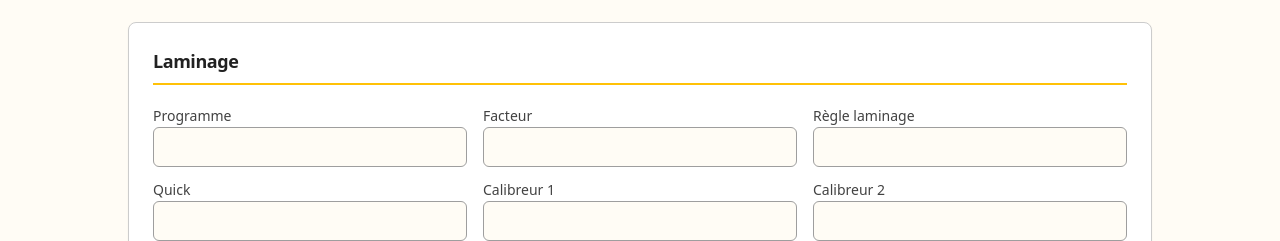
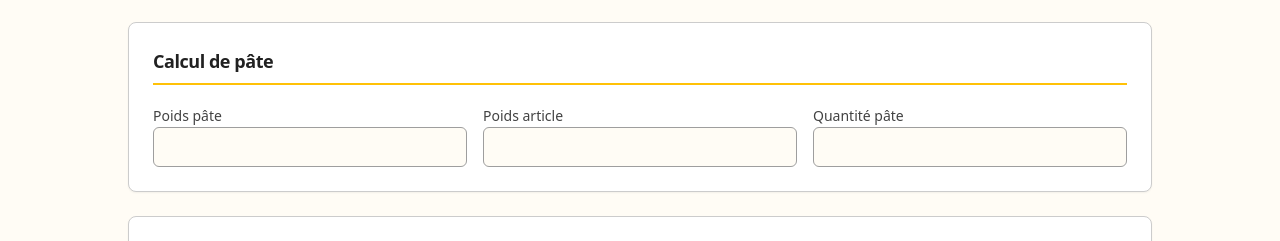
Before and after one commit to Topbreizh/reglageligne-6d2895e2, a React (Vite) app: page /nouveau-produit in a window 1280 px wide. Shown: the part 394-635 px from the top of the page. Built offline with nearby package versions, Linux system fonts and the light colour scheme; no server answers; the database is empty.

Commit message:
Fix: Display fields in "Calcul de pâte" block
Ensure fields in the "Calcul de pâte" block are displayed correctly.

```diff
--- a/src/components/ProduitForm.tsx
+++ b/src/components/ProduitForm.tsx
@@ -21,6 +21,9 @@ const EMPTY_PRODUIT: Produit = {
   codeArticle: "",
   numeroLigne: "",
   designation: "",
+  poidsPate: "",
+  poidsArticle: "",
+  quantitePate: "",
   programme: "",
   facteur: "",
   regleLaminage: "",
--- a/src/data/blocConfig.ts
+++ b/src/data/blocConfig.ts
@@ -1,4 +1,3 @@
-
 import { BlocConfiguration } from "@/types";
 
 export const blocsConfiguration: BlocConfiguration[] = [
@@ -15,9 +14,21 @@ export const blocsConfiguration: BlocConfiguration[] = [
     ]
   },
   {
+    id: "calculPate",
+    nom: "Calcul de pâte",
+    ordre: 2,
+    lignesApplicables: ["*"],
+    visible: true,
+    champs: [
+      { id: "poidsPate", nom: "Poids pâte", nomTechnique: "poidsPate", ordre: 1, visible: true, lignesApplicables: ["*"] },
+      { id: "poidsArticle", nom: "Poids article", nomTechnique: "poidsArticle", ordre: 2, visible: true, lignesApplicables: ["*"] },
+      { id: "quantitePate", nom: "Quantité pâte", nomTechnique: "quantitePate", ordre: 3, visible: true, lignesApplicables: ["*"] }
+    ]
+  },
+  {
     id: "laminage",
     nom: "Laminage",
-    ordre: 2,
+    ordre: 3,
     lignesApplicables: ["*"],
     visible: true,
     champs: [
@@ -41,7 +52,7 @@ export const blocsConfiguration: BlocConfiguration[] = [
   {
     id: "faconnage146",
     nom: "Façonnage 1-4-6",
-    ordre: 3,
+    ordre: 4,
     lignesApplicables: ["1", "4", "6"],
     visible: true,
     champs: [
@@ -56,7 +67,7 @@ export const blocsConfiguration: BlocConfiguration[] = [
   {
     id: "guillotine",
     nom: "Guillotine",
-    ordre: 4,
+    ordre: 5,
     lignesApplicables: ["*"],
     visible: true,
     champs: [
@@ -69,7 +80,7 @@ export const blocsConfiguration: BlocConfiguration[] = [
   {
     id: "distributeurCreme",
     nom: "Distributeur crème",
-    ordre: 5,
+    ordre: 6,
     lignesApplicables: ["*"],
     visible: true,
     champs: [
@@ -81,7 +92,7 @@ export const blocsConfiguration: BlocConfiguration[] = [
   {
     id: "faconnage25",
     nom: "Façonnage 2-5",
-    ordre: 6,
+    ordre: 7,
     lignesApplicables: ["2", "5"],
     visible: true,
     champs: [
@@ -98,7 +109,7 @@ export const blocsConfiguration: BlocConfiguration[] = [
   {
     id: "finDeLigne",
     nom: "Fin de ligne",
-    ordre: 7,
+    ordre: 8,
     lignesApplicables: ["*"],
     visible: true,
     champs: [
@@ -110,7 +121,7 @@ export const blocsConfiguration: BlocConfiguration[] = [
   {
     id: "cadencePersonnel",
     nom: "Cadence, Personnel",
-    ordre: 8,
+    ordre: 9,
     lignesApplicables: ["*"],
     visible: true,
     champs: [
--- a/src/types/index.ts
+++ b/src/types/index.ts
@@ -5,6 +5,11 @@ export interface Produit {
   codeArticle: string;
   numeroLigne: string;
   designation: string;
+
+  // Bloc Calcul de pâte
+  poidsPate: string;
+  poidsArticle: string;
+  quantitePate: string;
 
   // Bloc Laminage
   programme: string;
```
